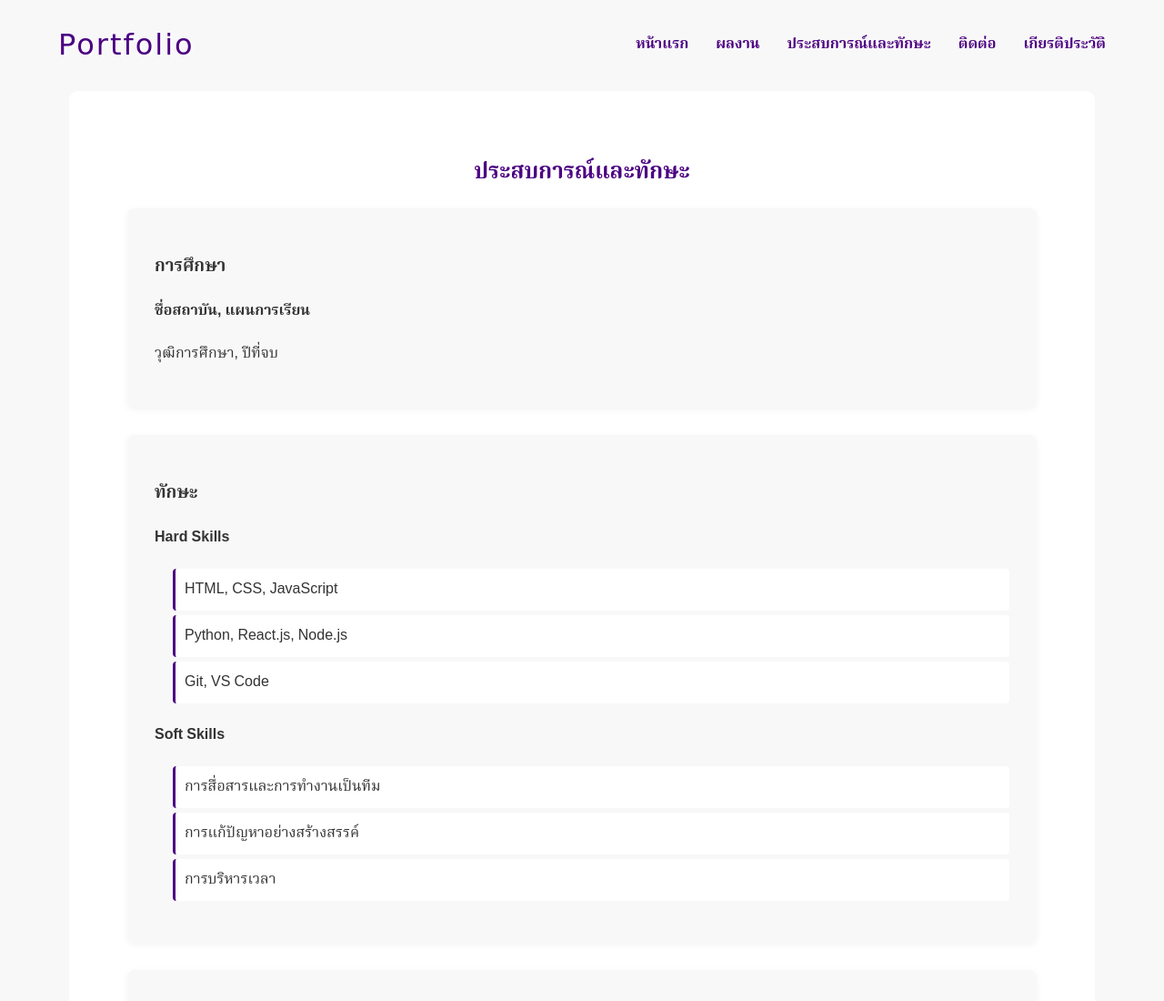
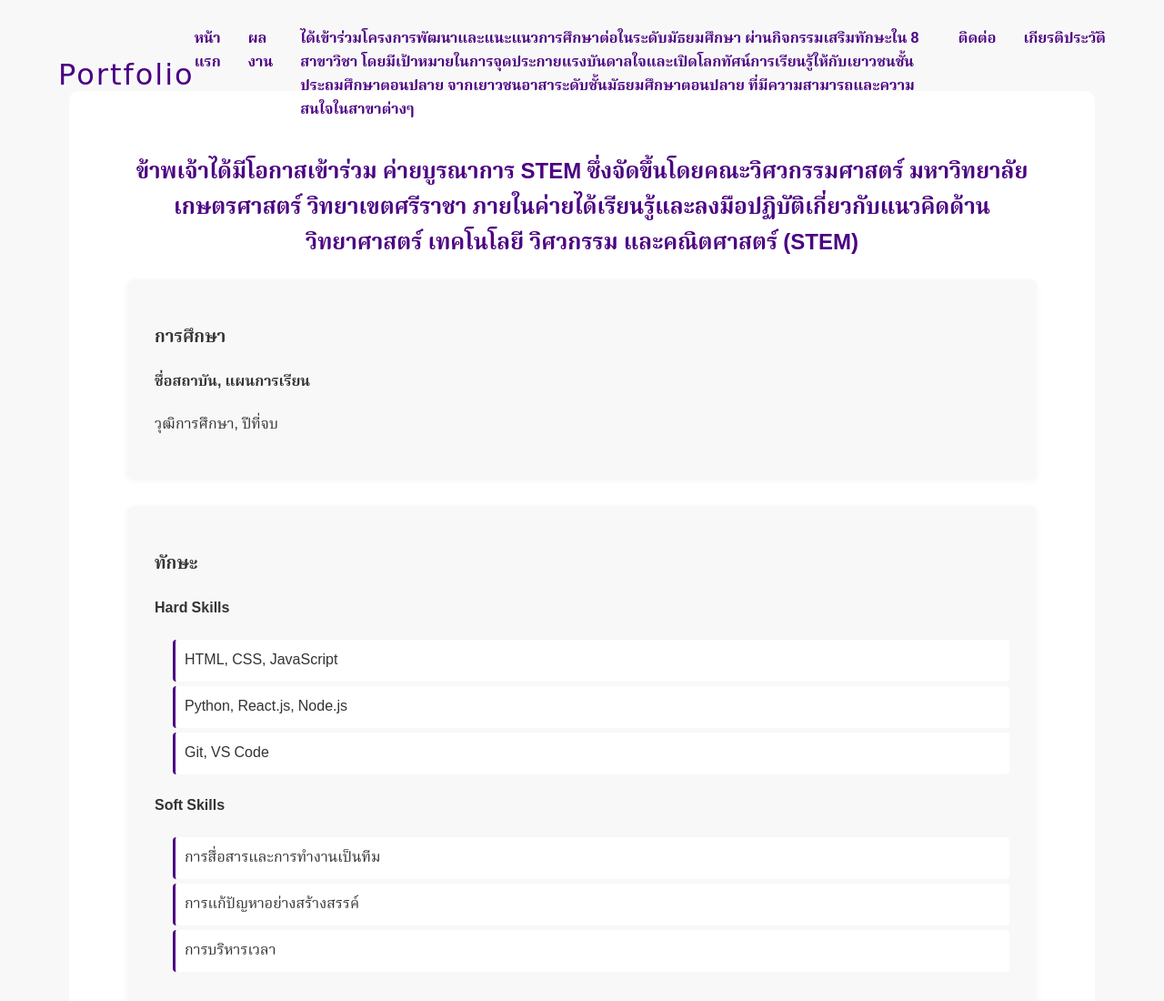
Before and after one commit to Ariya602/Ariya602-34, a plain HTML site: page skills.html in a window 1280 px wide. Shown: the top 1100 px of the page at 91% size. Drawn offline with Linux system fonts and the light colour scheme; a script that the page names is missing.

Commit message:
Update skills.html

```diff
--- a/skills.html
+++ b/skills.html
@@ -15,7 +15,9 @@
                 <ul>
                     <li><a href="index.html">หน้าแรก</a></li>
                     <li><a href="portfolio.html">ผลงาน</a></li>
-                    <li><a href="skills.html">ประสบการณ์และทักษะ</a></li>
+                    <li><a href="skills.html">  ได้เข้าร่วมโครงการพัฒนาและแนะแนวการศึกษาต่อในระดับมัธยมศึกษา ผ่านกิจกรรมเสริมทักษะใน 8 สาขาวิชา
+              โดยมีเป้าหมายในการจุดประกายแรงบันดาลใจและเปิดโลกทัศน์การเรียนรู้ให้กับเยาวชนชั้นประถมศึกษาตอนปลาย
+              จากเยาวชนอาสาระดับชั้นมัธยมศึกษาตอนปลาย ที่มีความสามารถและความสนใจในสาขาต่างๆ</a></li>
                     <li><a href="contact.html">ติดต่อ</a></li>
                     <li><a href="awards.html">เกียรติประวัติ</a></li>
                 </ul>
@@ -28,7 +30,9 @@
             <ul>
                 <li><a href="index.html">หน้าแรก</a></li>
                 <li><a href="portfolio.html">ผลงาน</a></li>
-                <li><a href="skills.html">ประสบการณ์และทักษะ</a></li>
+                <li><a href="skills.html">ได้รับการคัดเลือกเป็นพี่สตาฟในงานกรีฑา11สวนครั้งที่28การได้มีส่วนร่วมในงานนี้
+              ทำให้ข้าพเจ้าได้พัฒนาทักษะด้านการทำงานเป็นทีม การสื่อสาร และความรับผิดชอบ
+              ตลอดจนได้รับประสบการณ์ในการเป็นผู้นำและการจัดการงานในระดับขนาดใหญ่</a></li>
                 <li><a href="contact.html">ติดต่อ</a></li>
                 <li><a href="awards.html">เกียรติประวัติ</a></li>
             </ul>
@@ -37,7 +41,9 @@
 
     <main class="page-content">
         <section class="skills-section">
-            <h2>ประสบการณ์และทักษะ</h2>
+            <h2> ข้าพเจ้าได้มีโอกาสเข้าร่วม ค่ายบูรณาการ STEM ซึ่งจัดขึ้นโดยคณะวิศวกรรมศาสตร์ มหาวิทยาลัยเกษตรศาสตร์
+            วิทยาเขตศรีราชา ภายในค่ายได้เรียนรู้และลงมือปฏิบัติเกี่ยวกับแนวคิดด้าน วิทยาศาสตร์ เทคโนโลยี วิศวกรรม
+            และคณิตศาสตร์ (STEM)</h2>
             <div class="section-box">
                 <h3>การศึกษา</h3>
                 <div class="education-item">
```
